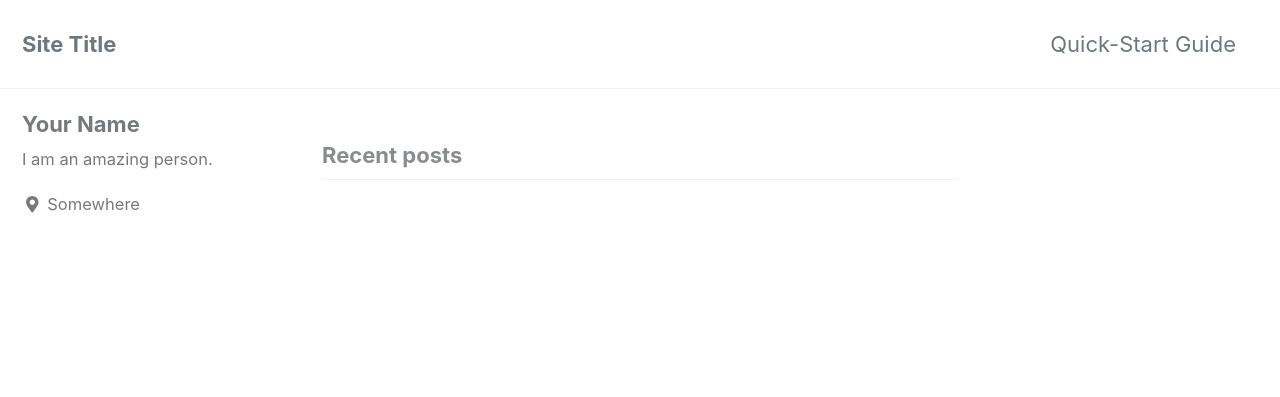
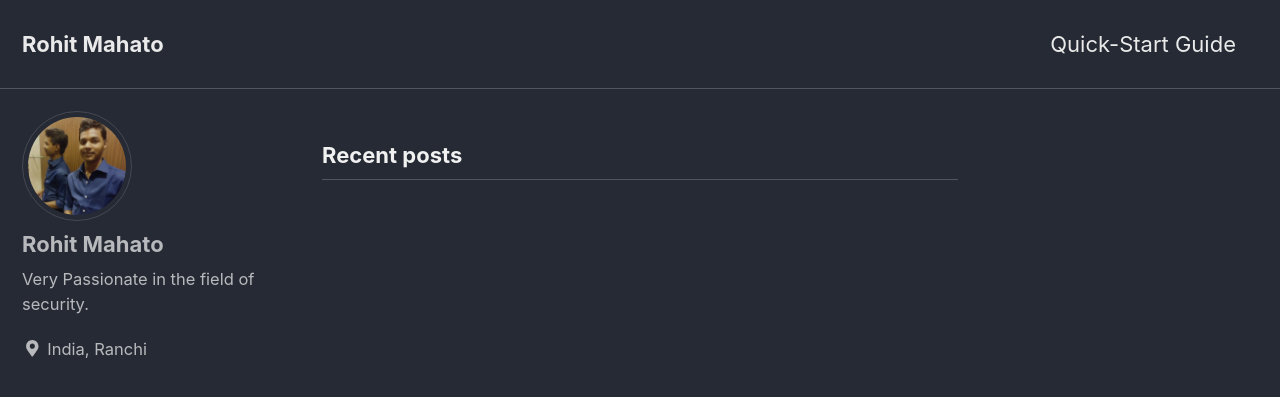
Before and after one commit to rkmsh/rkmsh.github.io, a Jekyll site: the page built from index.html, in a window 1280 px wide and 900 px high. Shown: the top 397 px of the window. Built offline with Jekyll 4.4.1, drawn with Linux system fonts in a browser that asks for light colours; cached includes are drawn as plain includes; the list of posts is cut into pages by our own code; some of the changed text lies outside the part shown.

Commit message:
Initial commit

```diff
--- a/_config.yml
+++ b/_config.yml
@@ -12,17 +12,17 @@
 
 # theme                  : "minimal-mistakes-jekyll"
 # remote_theme           : "mmistakes/minimal-mistakes"
-minimal_mistakes_skin    : "default" # "air", "aqua", "contrast", "dark", "dirt", "neon", "mint", "plum", "sunrise"
+minimal_mistakes_skin    : "dark" # "air", "aqua", "contrast", "dark", "dirt", "neon", "mint", "plum", "sunrise"
 
 # Site Settings
 locale                   : "en-US"
-title                    : "Site Title"
+title                    : "Rohit Mahato"
 title_separator          : "-"
-name                     : "Your Name"
-description              : "An amazing website."
-url                      : # the base hostname & protocol for your site e.g. "https://mmistakes.github.io"
+name                     : "Rohit Mahato"
+description              : "Personal Website for helping others."
+url                      : "https://rkmsh.github.io"# the base hostname & protocol for your site e.g. "https://mmistakes.github.io"
 baseurl                  : # the subpath of your site, e.g. "/blog"
-repository               : # GitHub username/repo-name e.g. "mmistakes/minimal-mistakes"
+repository               : "rkmsh"# GitHub username/repo-name e.g. "mmistakes/minimal-mistakes"
 teaser                   : # path of fallback teaser image, e.g. "/assets/images/500x300.png"
 logo                     : # path of logo image to display in the masthead, e.g. "/assets/images/88x88.png"
 masthead_title           : # overrides the website title displayed in the masthead, use " " for no title
@@ -106,10 +106,10 @@ analytics:
 
 # Site Author
 author:
-  name             : "Your Name"
-  avatar           : # path of avatar image, e.g. "/assets/images/bio-photo.jpg"
-  bio              : "I am an amazing person."
-  location         : "Somewhere"
+  name             : "Rohit Mahato"
+  avatar           : "assets/images/avatar.jpeg"# path of avatar image, e.g. "/assets/images/bio-photo.jpg"
+  bio              : "Very Passionate in the field of security."
+  location         : "India, Ranchi"
   email            :
   links:
     - label: "Email"
```
Also changed, not shown: assets/images/avatar.jpeg (added).
